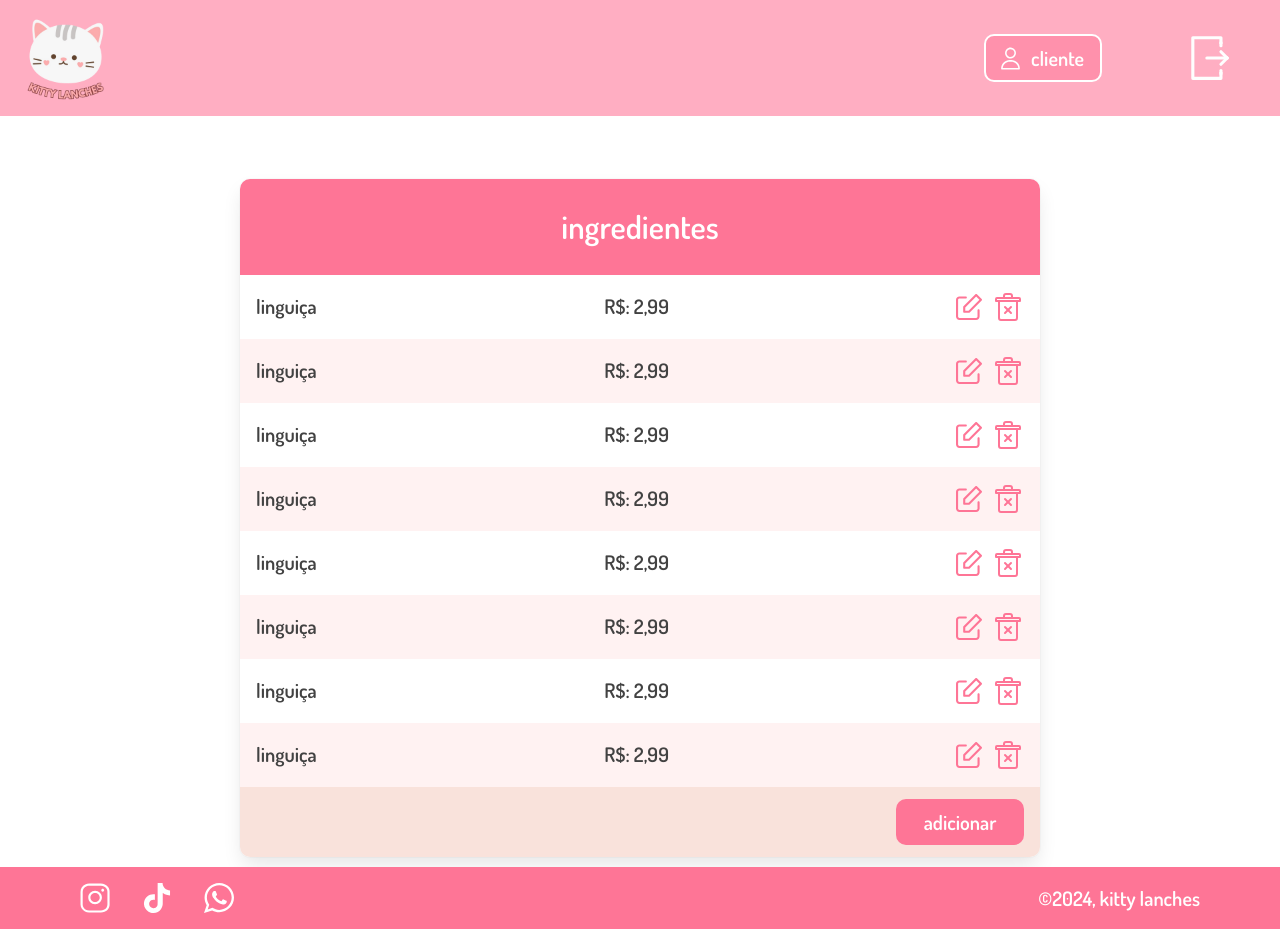
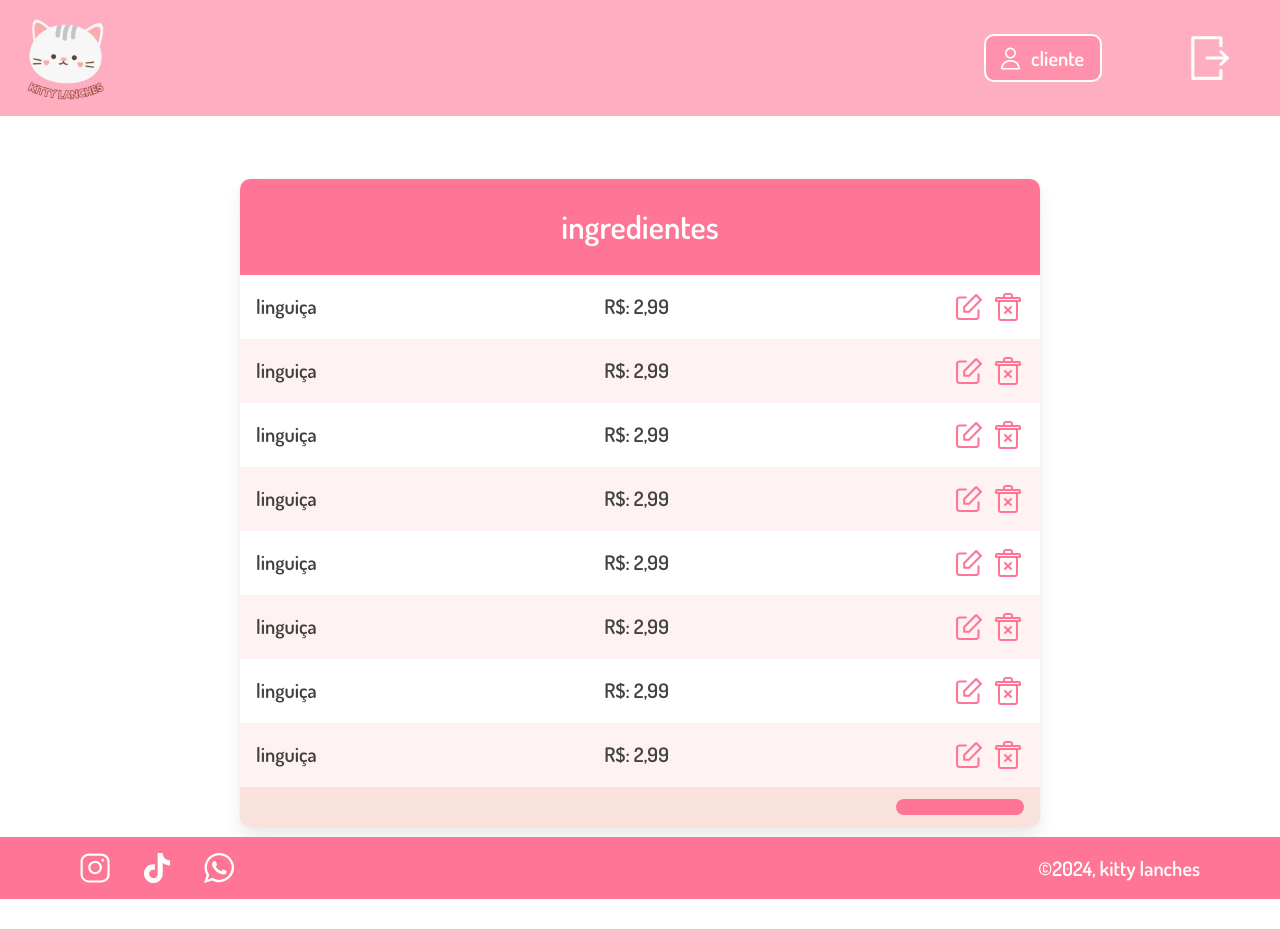
Before and after one commit to poemabochner/projeto_kitty_front, a Vue app: page /login in a window 1280 px wide. Both pictures are taken after a click on the link "administrador". After the commit the page ends 899 px from the top, so only its background shows below. Built offline with nearby package versions, Linux system fonts and the light colour scheme.

Commit message:
passa textoBotao por props

```diff
--- a/src/components/ButtonComponent.vue
+++ b/src/components/ButtonComponent.vue
@@ -1,12 +1,19 @@
 <template>
   <div class="button__container p-2 has-text-weight-semibold has-text-centered m-3">
-    adicionar
+    <slot></slot>
+    {{  textoBotao }}
   </div>
 </template>
 
 <script>
   export default {
     name: 'ButtonComponent',
+
+    props: {
+      textoBotao: {
+        type: String,
+      }
+    }
   }
 </script>
 
```
